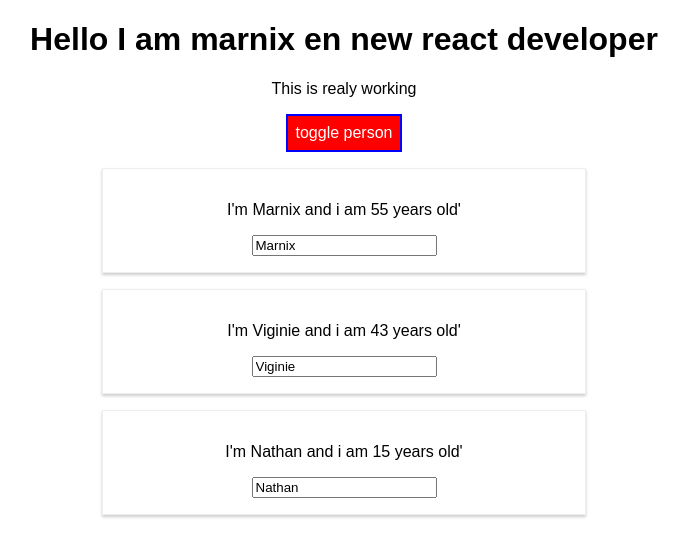
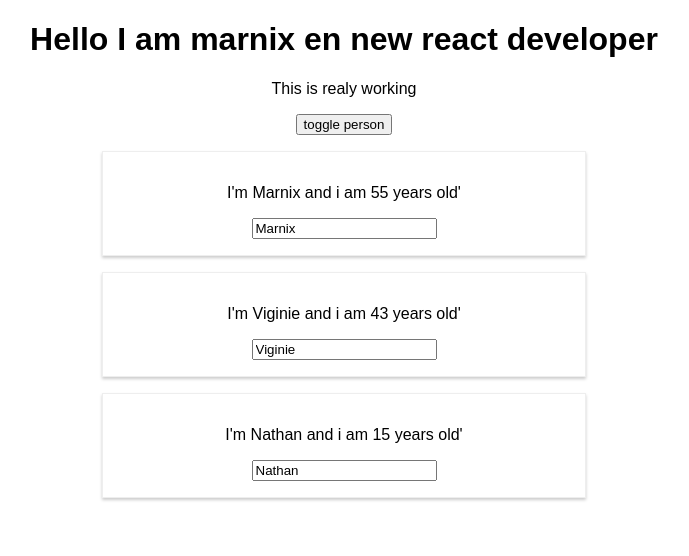
Before and after one commit to marnixcools/react-complete-guide, a React (Create React App) app: page / in a window 1280 px wide. Shown: the top 556 px of the page, without its empty margins (296-985 px from the left). Built offline with nearby package versions, Linux system fonts and the light colour scheme.

Commit message:
Before npm run eject to get config file

```diff
--- a/src/App.js
+++ b/src/App.js
@@ -1,22 +1,7 @@
 import React, { Component } from 'react';
 import Person from './Person/Person.js';
 import './App.css';
-import styled from 'styled-components';
 
-//In the styled.button gebruiken we gewonde CSS-words
-const StyledButton = styled.button`
-  background-color : ${props => props.alt ? 'red' : 'green'};
-  color : White;
-  font: inherit;
-  border: 2px solid blue;
-  padding: 8px;
-  cursor: pointer;
-
-  &:hover {
-    background-color: ${props => props.alt ? 'salmon' : 'lightgreen'};
-    color: black;
-  }
-`;
 
 class App extends Component {
   state = {
@@ -75,19 +60,6 @@ deletePersonHandler = (personIndex) => {
 
 }
   render() {
-    // const myStyle = {
-    //   backgroundColor : 'green',
-    //   Color : 'White',
-    //   font: 'inherit',
-    //   border: '2px solid blue',
-    //   padding: '8px',
-    //   cursor: 'pointer',
-    //   ':hover': {
-    //     backgroundColor: 'lightgreen',
-    //     color: 'black'
-    //   }
-    // };
-
     let locPersons = null;
     if (this.state.showPerson) {
       locPersons = (
@@ -105,10 +77,6 @@ deletePersonHandler = (personIndex) => {
         }
         </div>
       )
-      //  myStyle.backgroundColor = 'Red';
-      // myStyle[':hover'] = {
-      //   backgroundColor: 'salmon',
-      //   color: 'black'
     }
 
     const classes = [];
@@ -124,11 +92,10 @@ deletePersonHandler = (personIndex) => {
           <p></p>
             <h1>Hello I am marnix en new react developer</h1>
             <p className = {classes.join(' ')}> This is realy working</p>
-            <StyledButton
-              alt={this.state.showPerson}
+            <button
               onClick={this.showPersonHandler}>
                 toggle person
-            </StyledButton>
+            </button>
             {locPersons}
         </div>
     );
```
